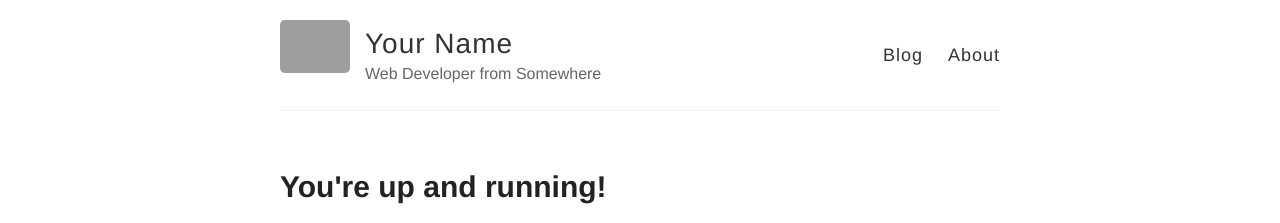
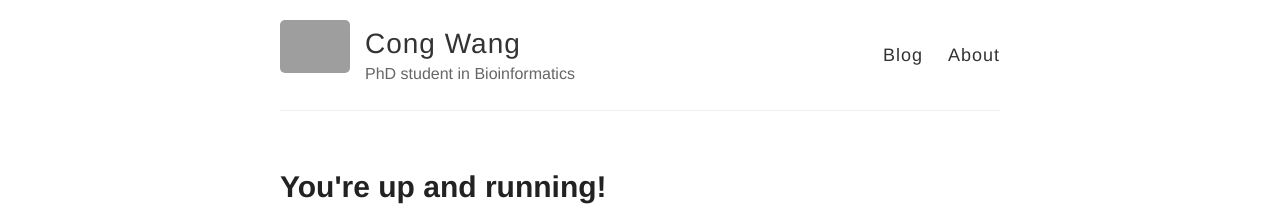
Before and after one commit to dehhrvetuj/dehhrvetuj.github.io, a Jekyll site: the page built from index.html, in a window 1280 px wide. Shown: the top 223 px of the page. Built offline with Jekyll 4.4.1, drawn with Linux system fonts in a browser that asks for light colours; grey boxes are pictures that could not be loaded.

Commit message:
add name to config

```diff
--- a/_config.yml
+++ b/_config.yml
@@ -3,10 +3,10 @@
 #
 
 # Name of your site (displayed in the header)
-name: Your Name
+name: Cong Wang
 
 # Short bio or description (displayed in the header)
-description: Web Developer from Somewhere
+description: PhD student in Bioinformatics
 
 # URL of your avatar or profile pic (you could use your GitHub profile pic)
 avatar: https://raw.githubusercontent.com/barryclark/jekyll-now/master/images/jekyll-logo.png
```
